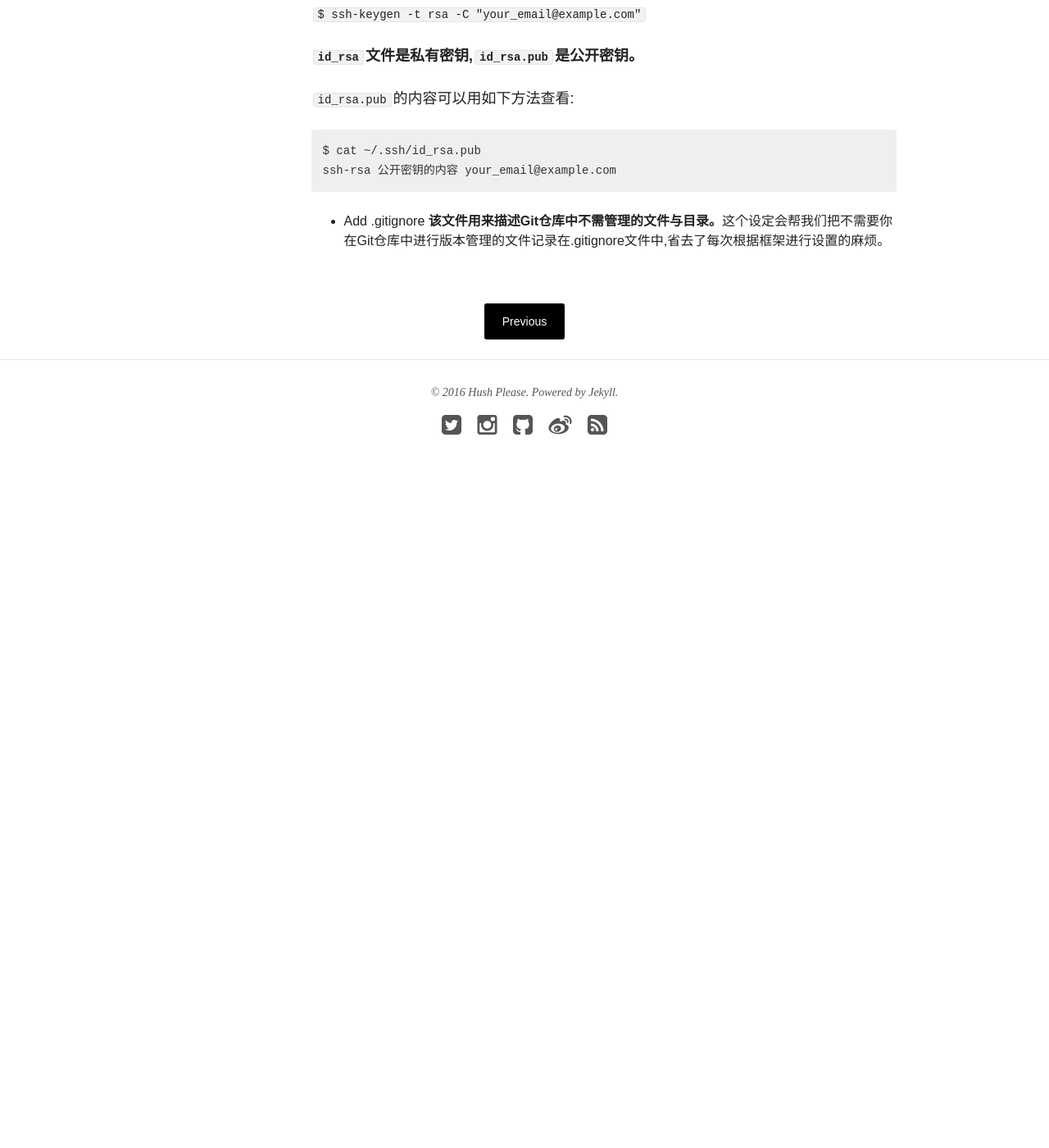
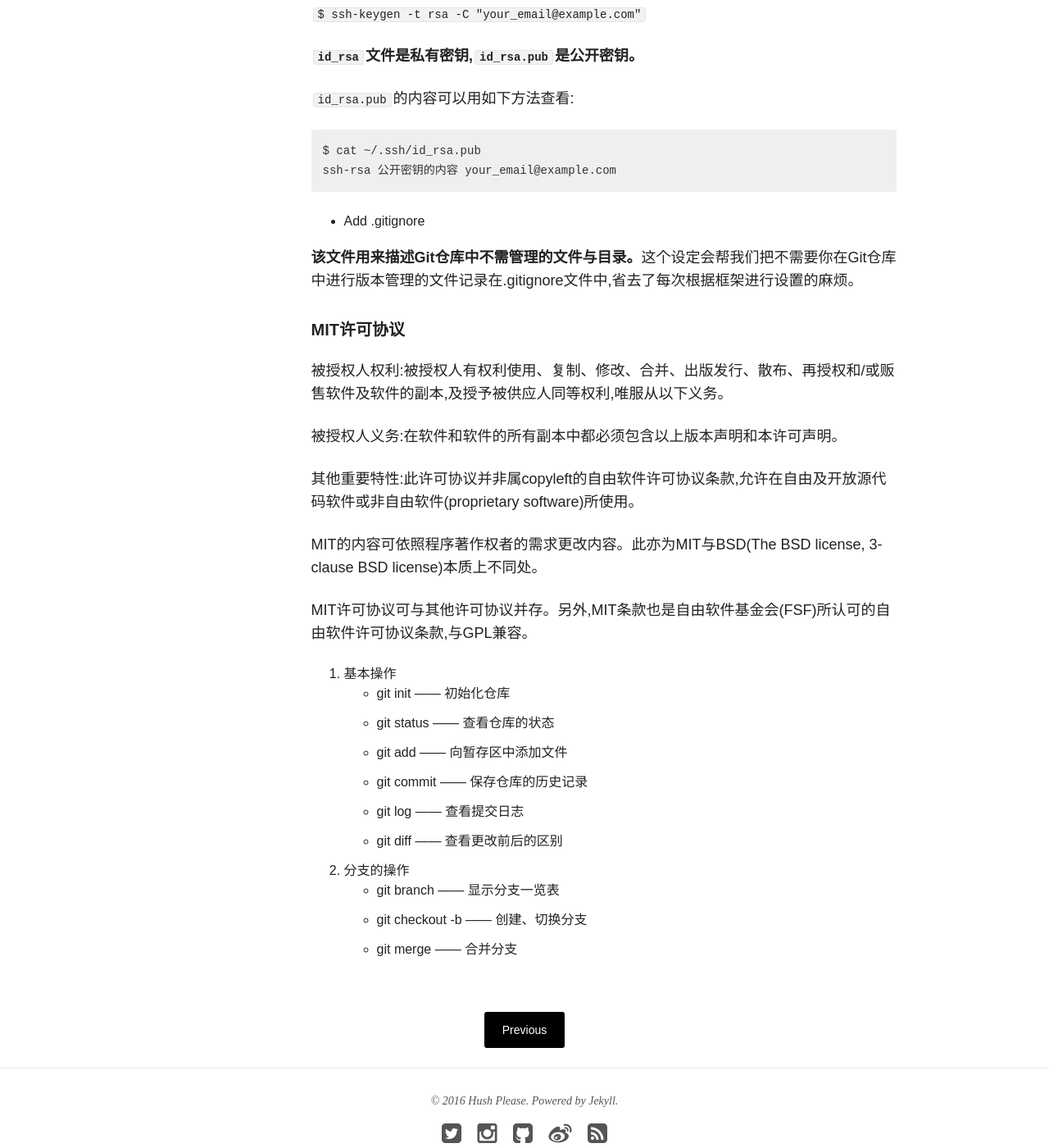
Before and after one commit to hushPlease/hushPlease.github.io, a Jekyll site: the page built from _posts/blog/2016-08-09-github-take-down.md, in a window 1280 px wide and 1400 px high, scrolled down 1655 px. Shown: the whole window at 82% size. Built offline with Jekyll 4.4.1, drawn with Linux system fonts in a browser that asks for light colours; nearby versions of some CDN libraries; before the commit the page ends 2285 px from its top, so only the background shows below that.

Commit message:
Update post.

```diff
--- a/_posts/blog/2016-08-09-github-take-down.md
+++ b/_posts/blog/2016-08-09-github-take-down.md
@@ -43,4 +43,29 @@ share: true
     ssh-rsa 公开密钥的内容 your_email@example.com
 
 * Add .gitignore
+
 **该文件用来描述Git仓库中不需管理的文件与目录。**这个设定会帮我们把不需要你在Git仓库中进行版本管理的文件记录在.gitignore文件中,省去了每次根据框架进行设置的麻烦。
+
+##### MIT许可协议
+
+被授权人权利:被授权人有权利使用、复制、修改、合并、出版发行、散布、再授权和/或贩售软件及软件的副本,及授予被供应人同等权利,唯服从以下义务。
+
+被授权人义务:在软件和软件的所有副本中都必须包含以上版本声明和本许可声明。
+
+其他重要特性:此许可协议并非属copyleft的自由软件许可协议条款,允许在自由及开放源代码软件或非自由软件(proprietary software)所使用。
+
+MIT的内容可依照程序著作权者的需求更改内容。此亦为MIT与BSD(The BSD license, 3-clause BSD license)本质上不同处。
+
+MIT许可协议可与其他许可协议并存。另外,MIT条款也是自由软件基金会(FSF)所认可的自由软件许可协议条款,与GPL兼容。
+
+1. 基本操作
+   * git init —— 初始化仓库
+   * git status —— 查看仓库的状态
+   * git add —— 向暂存区中添加文件
+   * git commit —— 保存仓库的历史记录
+   * git log —— 查看提交日志
+   * git diff —— 查看更改前后的区别
+2. 分支的操作
+   * git branch —— 显示分支一览表
+   * git checkout -b —— 创建、切换分支
+   * git merge —— 合并分支
```
